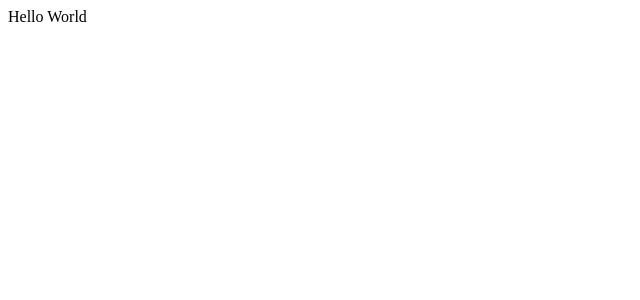
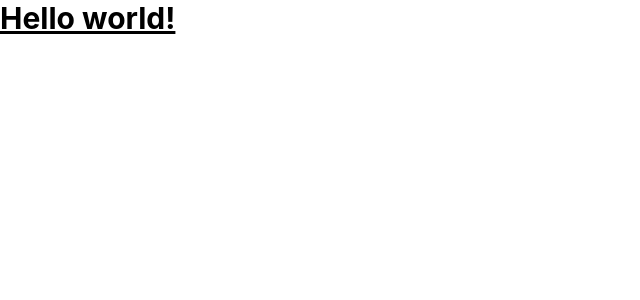
Before and after one commit to kleecollage/HooksApp-React, a React (Vite) app: page / in a window 1280 px wide. Shown: the top 300 px of the page, without its empty margins (0-640 px from the left). Built offline with nearby package versions, Linux system fonts and the light colour scheme.

Commit message:
styles: Install tailwind

```diff
--- a/package.json
+++ b/package.json
@@ -10,8 +10,10 @@
     "preview": "vite preview"
   },
   "dependencies": {
+    "@tailwindcss/vite": "^4.2.1",
     "react": "^19.2.0",
-    "react-dom": "^19.2.0"
+    "react-dom": "^19.2.0",
+    "tailwindcss": "^4.2.1"
   },
   "devDependencies": {
     "@eslint/js": "^9.39.1",
--- a/src/HooksApp.tsx
+++ b/src/HooksApp.tsx
@@ -1,5 +1,7 @@
 export const HooksApp = () => {
   return (
-    <div>Hello World</div>
+    <h1 className="text-3xl font-bold underline">
+      Hello world!
+    </h1>
   )
 }
--- a/src/index.css
+++ b/src/index.css
@@ -0,0 +1 @@
+@import "tailwindcss";
--- a/vite.config.ts
+++ b/vite.config.ts
@@ -1,7 +1,12 @@
 import { defineConfig } from 'vite'
 import react from '@vitejs/plugin-react-swc'
+import tailwindcss from '@tailwindcss/vite'
+
 
 // https://vite.dev/config/
 export default defineConfig({
-  plugins: [react()],
+  plugins: [
+    react(),
+    tailwindcss(),
+  ],
 })
```
Also changed, not shown: 1 other file (tests, documents, lock files or other folders).
